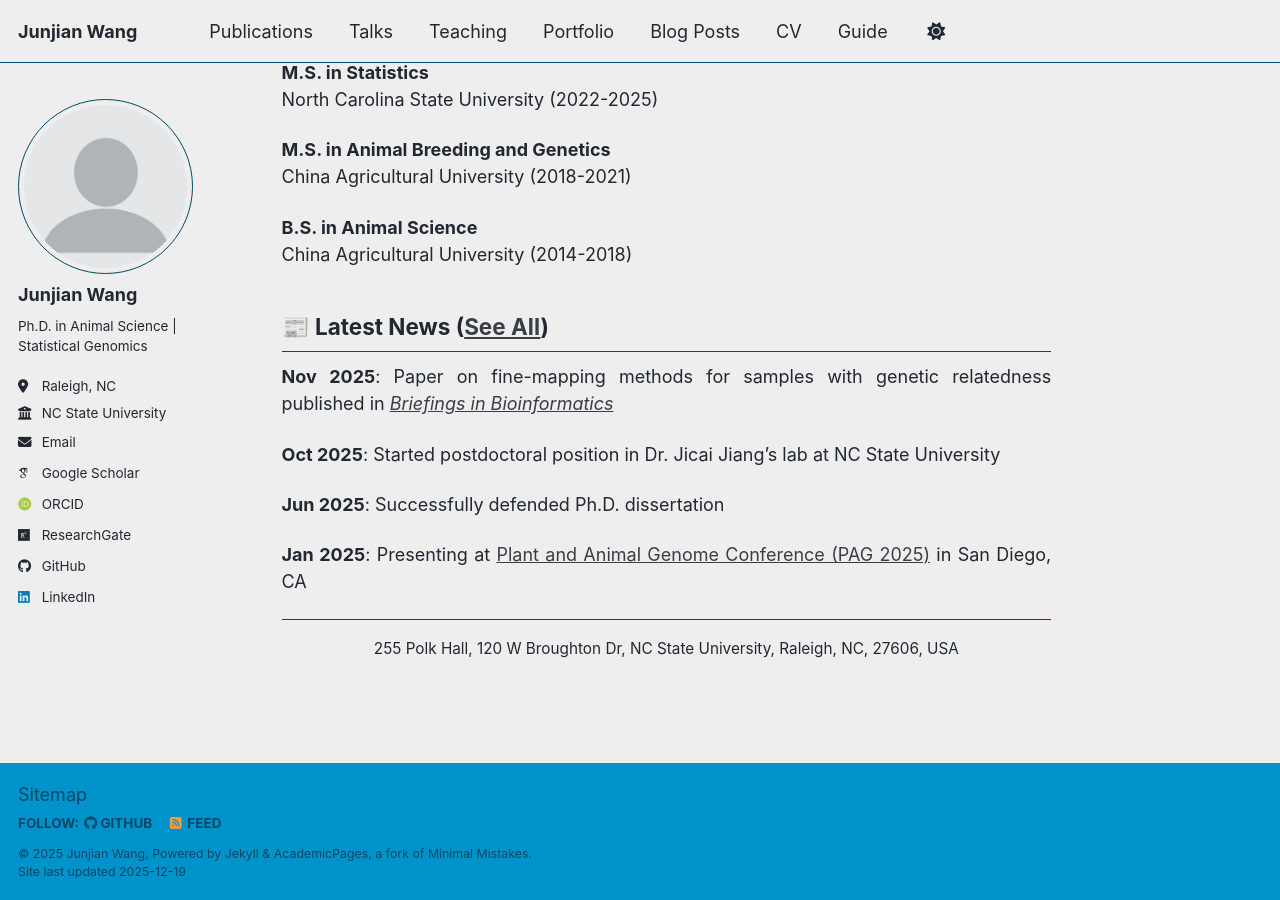
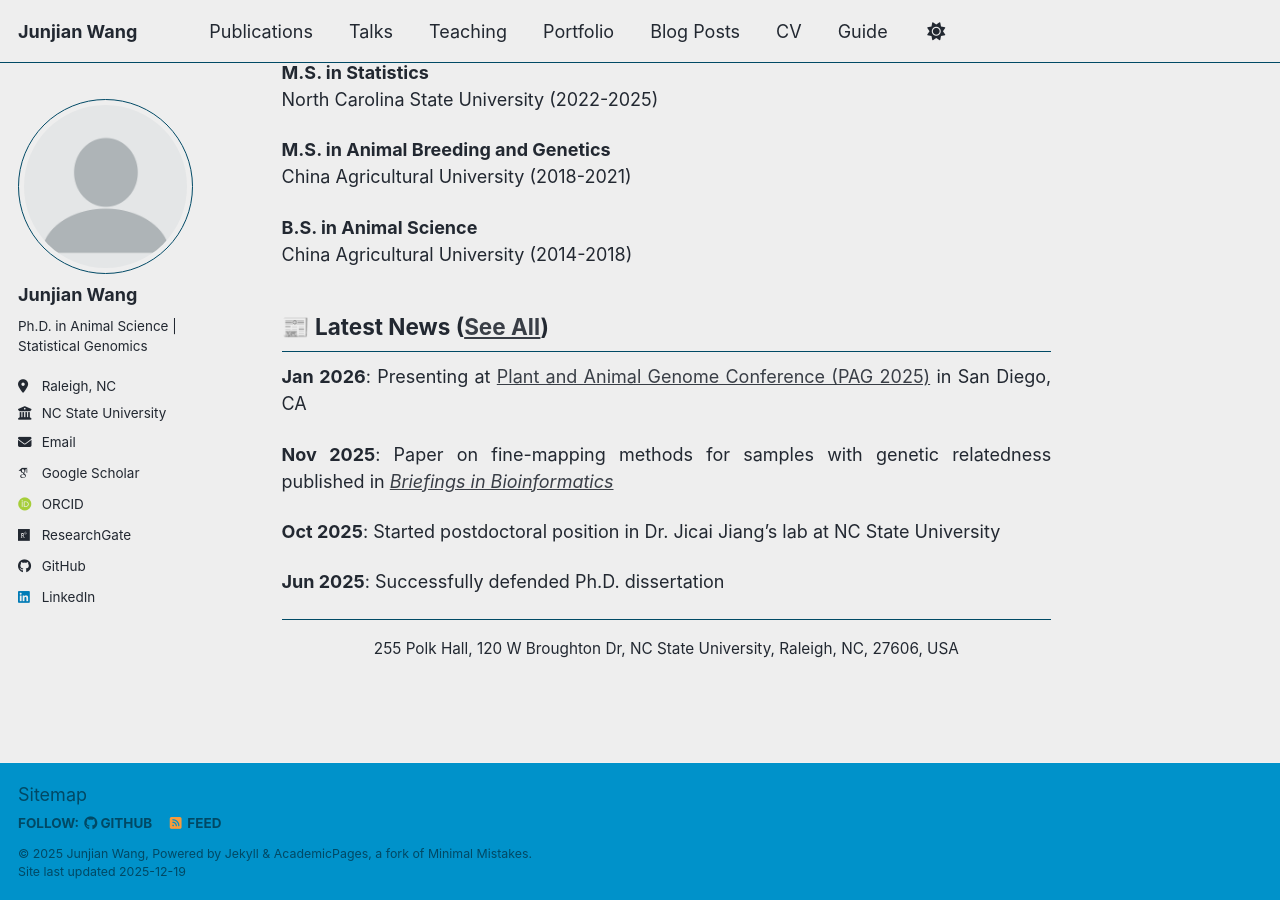
Before and after one commit to JJWang259/JJWang259.github.io, a Jekyll site: the page built from _pages/about.md, in a window 1280 px wide and 900 px high, scrolled down 725 px. Built offline with Jekyll 4.4.1, drawn with Linux system fonts in a browser that asks for light colours; some web fonts are replaced; a script bundle is joined from its source files by our own code; library files that are not in the unit come from our copies.

Commit message:
Update news date from 2025 to 2026

```diff
--- a/_data/news.yml
+++ b/_data/news.yml
@@ -1,4 +1,4 @@
-- date: "2025-01-11"
+- date: "2026-01-11"
   title: "Presenting at [Plant and Animal Genome Conference (PAG 2025)](https://www.intlpag.org/) in San Diego, CA"
 
 - date: "2025-11-15"
```
